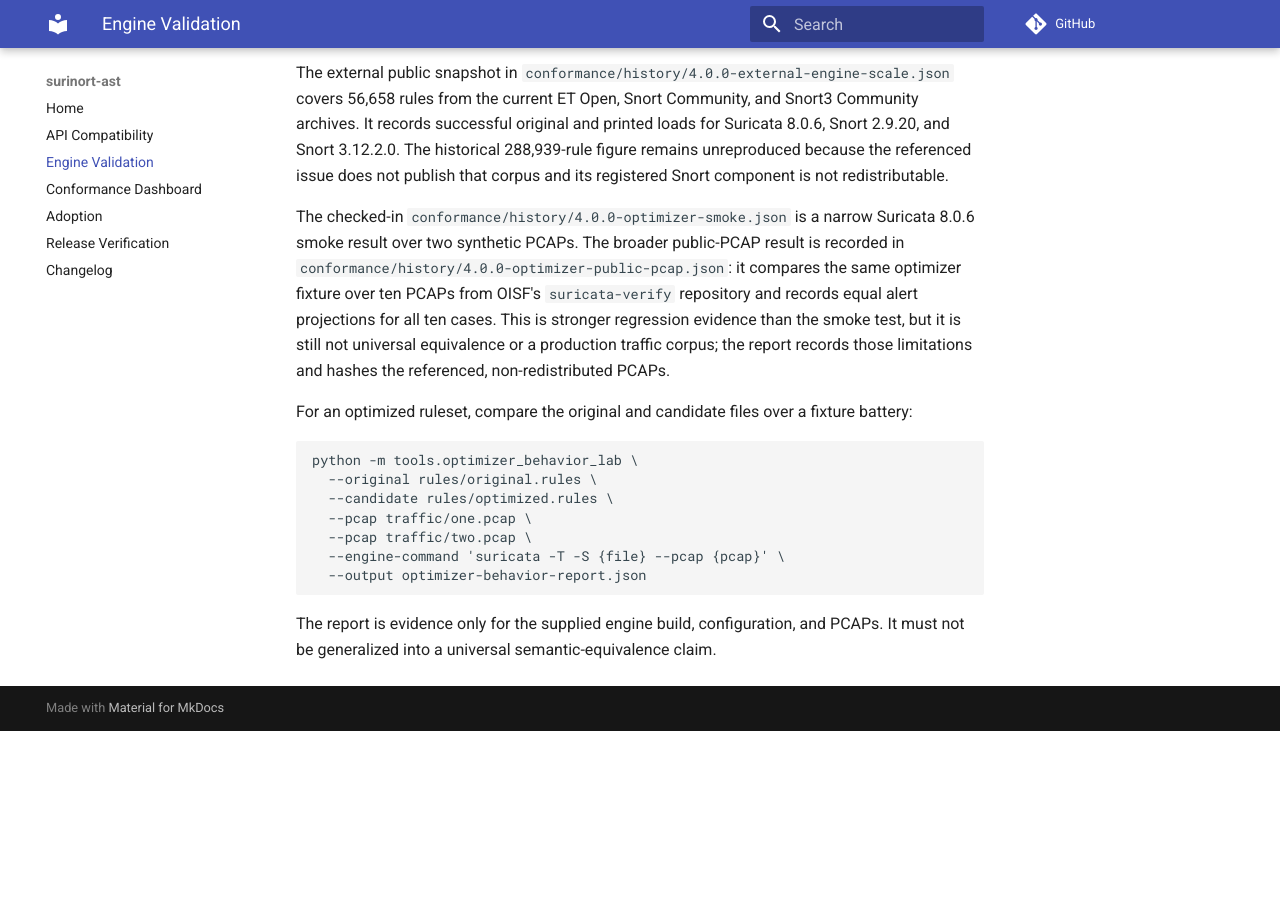
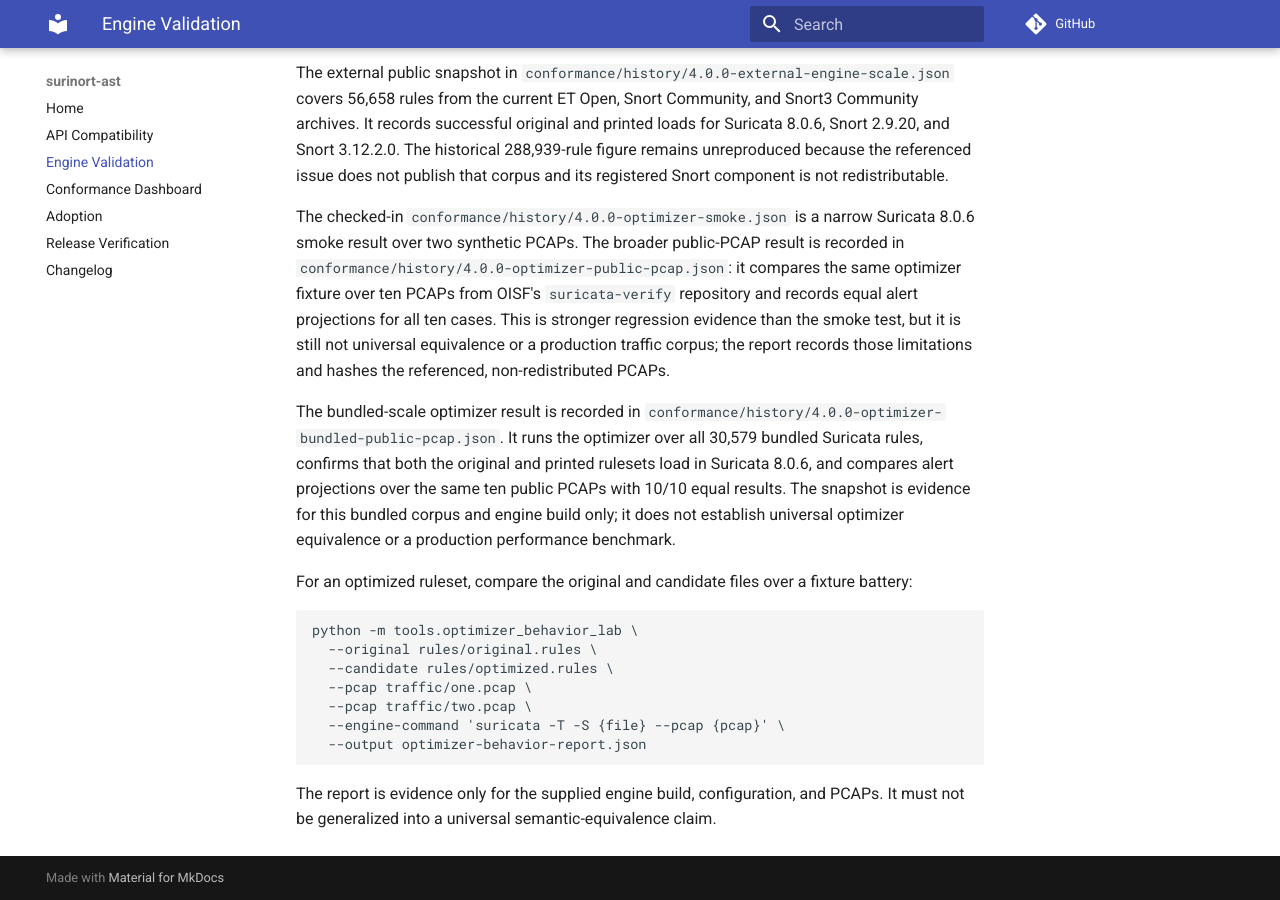
Before and after one commit to seifreed/surinort-ast, an MkDocs documentation site: the page built from docs/engine-validation.md, in a window 1280 px wide and 900 px high, scrolled down 687 px. Built offline with MkDocs 1.6.1 and Material for MkDocs 9.7.7, drawn with Linux system fonts in a browser that asks for light colours; comment, search, counter and statistics services are not loaded; before the commit the page ends 1418 px from its top, so only the background shows below that.

Commit message:
docs: publish bundled optimizer behavior evidence

```diff
--- a/docs/engine-validation.md
+++ b/docs/engine-validation.md
@@ -46,6 +46,15 @@ evidence than the smoke test, but it is still not universal equivalence or a
 production traffic corpus; the report records those limitations and hashes the
 referenced, non-redistributed PCAPs.
 
+The bundled-scale optimizer result is recorded in
+`conformance/history/4.0.0-optimizer-bundled-public-pcap.json`. It runs the
+optimizer over all 30,579 bundled Suricata rules, confirms that both the
+original and printed rulesets load in Suricata 8.0.6, and compares alert
+projections over the same ten public PCAPs with 10/10 equal results. The
+snapshot is evidence for this bundled corpus and engine build only; it does
+not establish universal optimizer equivalence or a production performance
+benchmark.
+
 For an optimized ruleset, compare the original and candidate files over a
 fixture battery:
 
```
Also changed, not shown: 1 other file.
